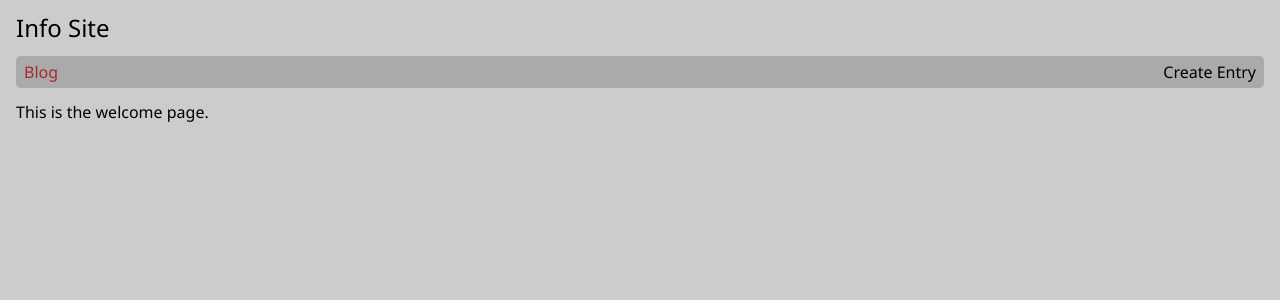
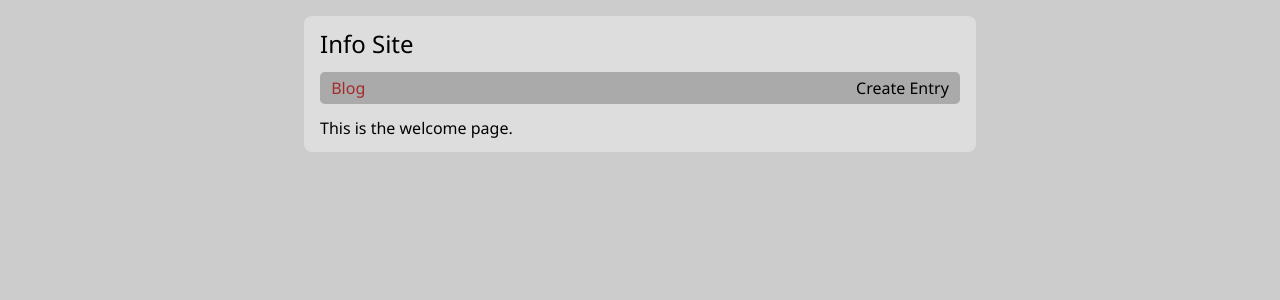
Before and after one commit to edwardtanguay/coding-challenge-react-blogsite-calimoto, a React (Vite) app: page /blog in a window 1280 px wide. Shown: the top 300 px of the page. Built offline with nearby package versions, Linux system fonts and the light colour scheme.

Commit message:
computer-view middle

```diff
--- a/src/App.tsx
+++ b/src/App.tsx
@@ -3,12 +3,12 @@ import { Header } from "./components/Header";
 
 function App() {
 	return (
-		<>
+		<section className="siteContent">
 			<Header />
 			<main>
 				<Outlet />
 			</main>
-		</>
+		</section>
 	);
 }
 
--- a/src/styles/index.scss
+++ b/src/styles/index.scss
@@ -6,10 +6,11 @@ body {
 		color: #000;
 	}
 
+	section.siteContent {
 		nav {
 			margin-bottom: 1rem;
 			background-color: #aaa;
-		padding: 0.5rem;
+			padding: 0.5rem .7rem;
 			border-radius: 0.3rem;
 
 			ul {
@@ -37,6 +38,7 @@ body {
 			}
 		}
 	}
+}
 
 /* smartphone view */
 @media (max-width: 577px) {
@@ -55,9 +57,16 @@ body {
 	body {
 		margin: 1rem;
 
+		section.siteContent {
+			max-width: 40rem;
+			margin: 0 auto;
+			background-color: #ddd;
+			padding: 1rem;
+			border-radius: .5rem;
 			h1 {
 				font-size: 1.5rem;
 				margin-bottom: 1rem;
 			}
 		}
 	}
+}
```
Lines whose indentation alone changed are shown as unchanged.
